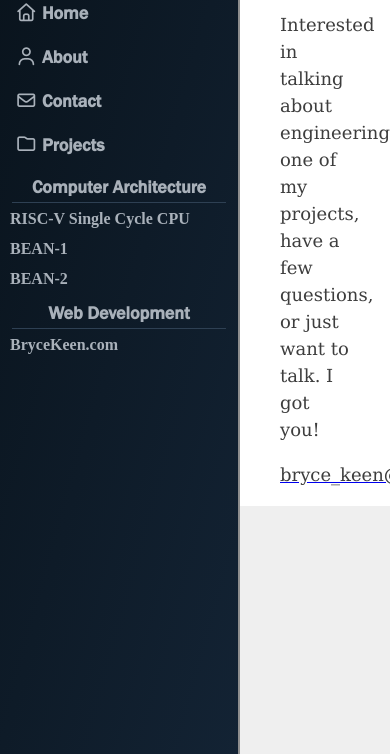
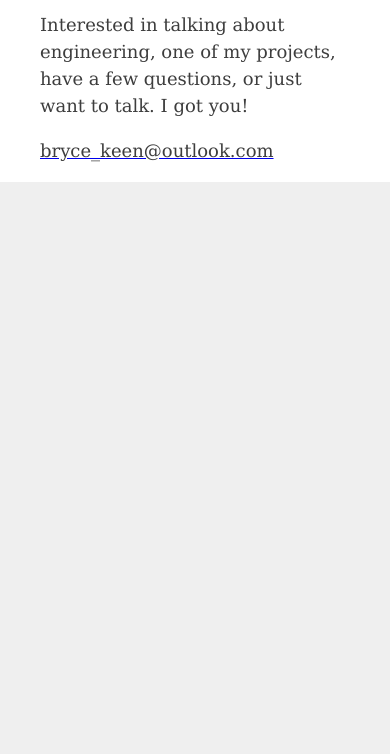
Before and after one commit to PebPeb/PebPeb.github.io, a plain HTML site: page contact/index.html in a window 390 px wide. Shown: the part 90-844 px from the top of the page. Drawn offline with Linux system fonts and the light colour scheme.

Commit message:
left-menu hides itself if screen is too small

```diff
--- a/modules/left-menu/left-menu.css
+++ b/modules/left-menu/left-menu.css
@@ -137,3 +137,9 @@
 	.left-menu h3 {
 		font-size: 18px;
 	}
+
+@media (max-width: 1200px) {
+	.left-menu {
+		display: none;
+	}
+}
--- a/projects/projects.css
+++ b/projects/projects.css
@@ -27,14 +27,6 @@
 }
 
 @media (max-width: 1200px) {
-	.left-menu {
-		display: none;
-	}
-
-	.projects-container {
-    justify-content: center;
-		padding: 0;
-	}
 
   .projects-article {
     padding-left: calc(((100% - var(--content-width))/2));
--- a/static/general-content.css
+++ b/static/general-content.css
@@ -5,7 +5,6 @@
 * {
 	box-sizing: border-box;
 }
-
 
 @font-face {
   font-family: DejaVuSerif;
@@ -16,7 +15,6 @@
   font-family: DejaVuSerif-Bold;
   src: url(/assets/fonts/DejaVuSerif-Bold.ttf);
 }
-
 
 /*******************************************/
 /* Content Font Style */
@@ -111,3 +109,14 @@
   .spacing-div {
     height: 40px;
   }
+
+@media (max-width: 1200px) {
+	.projects-container {
+    justify-content: center;
+		padding: 0;
+	}
+
+  .general-article {
+    padding-left: calc(((100% - var(--content-width))/2));
+  }
+}
```
